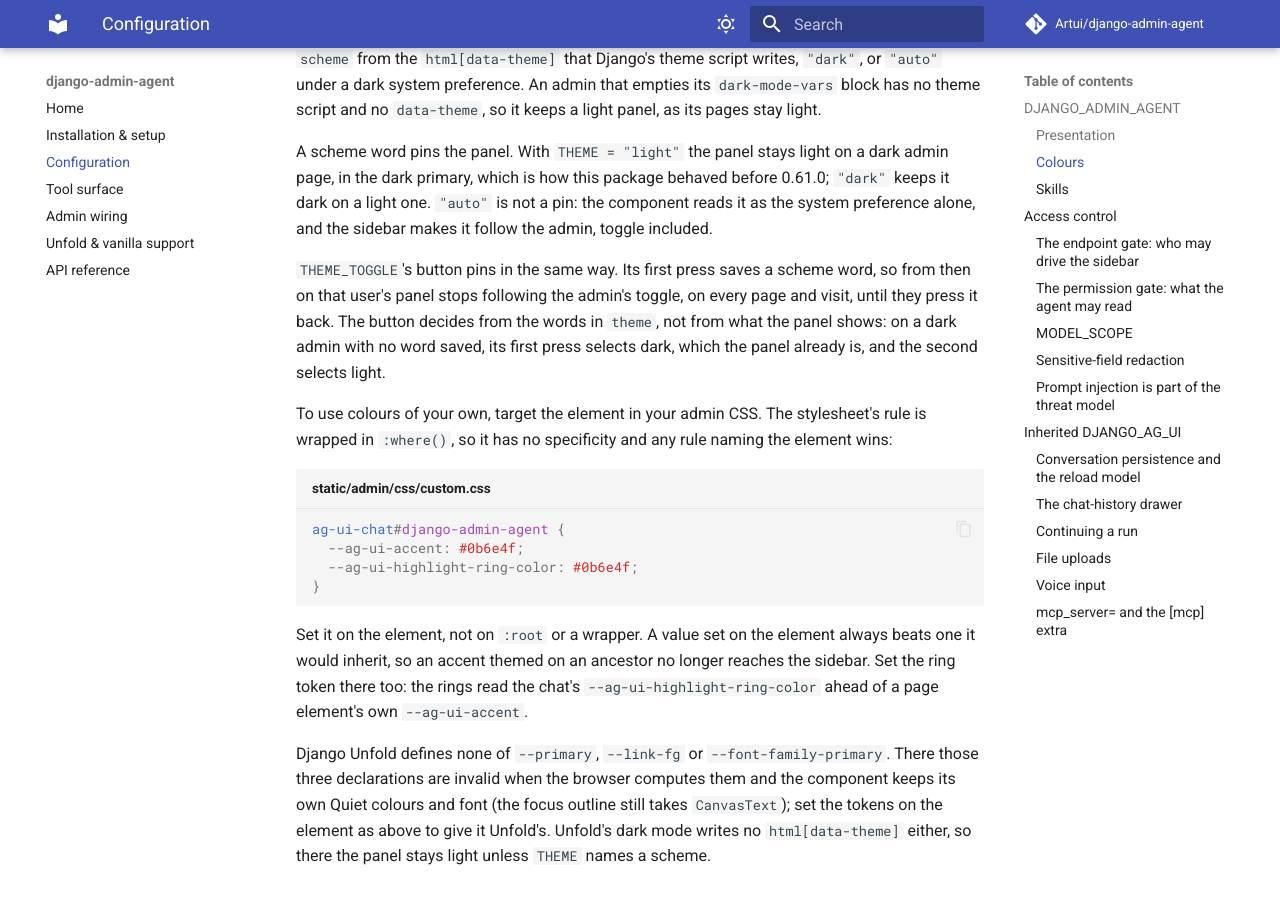
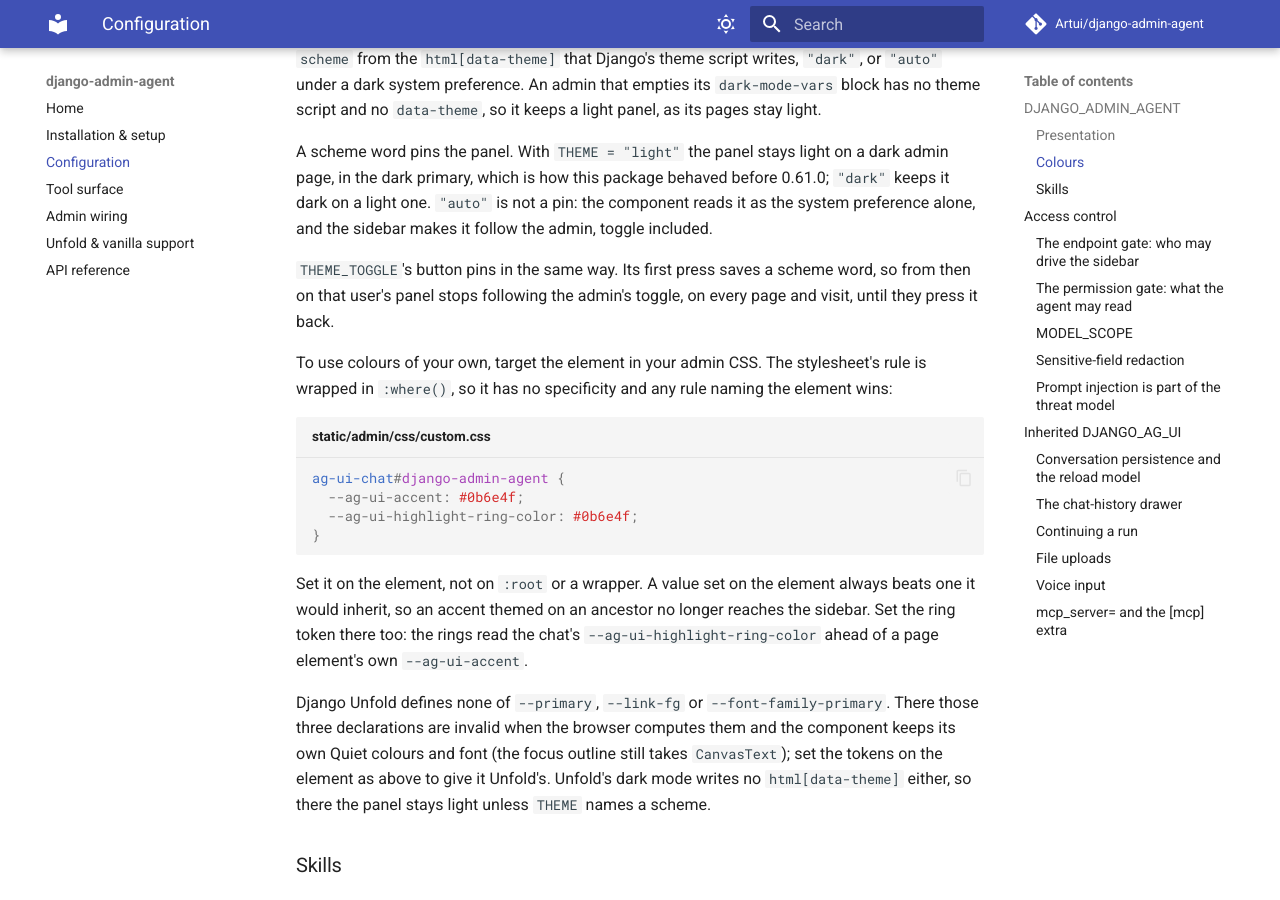
Before and after one commit to Artui/django-admin-agent, an MkDocs documentation site: the page built from docs/configuration.md, in a window 1280 px wide and 900 px high, scrolled down 4959 px. Built offline with MkDocs 1.6.1 and Material for MkDocs 9.7.7, drawn with Linux system fonts in a browser that asks for light colours; comment, search, counter and statistics services are not loaded.

Commit message:
Hold the header toggle's first press on a panel following a dark admin
On a dark admin with no scheme word saved, one press of the toggle should
give a light panel. Web component 0.47.0 picks the next scheme from the
theme attribute's words, so that press selects dark and nothing changes;
the test is a strict expected failure until the bundle that reads the
panel's shown scheme is vendored. The docs no longer describe the defect
as lasting behaviour.

Co-Authored-By: Claude Opus 5.5 <noreply@anthropic.com>

```diff
--- a/docs/configuration.md
+++ b/docs/configuration.md
@@ -122,10 +122,7 @@ it follow the admin, toggle included.
 
 `THEME_TOGGLE`'s button pins in the same way. Its first press saves a scheme
 word, so from then on that user's panel stops following the admin's toggle,
-on every page and visit, until they press it back. The button decides from the
-words in `theme`, not from what the panel shows: on a dark admin with no word
-saved, its first press selects dark, which the panel already is, and the
-second selects light.
+on every page and visit, until they press it back.
 
 To use colours of your own, target the element in your admin CSS. The
 stylesheet's rule is wrapped in `:where()`, so it has no specificity and any
```
Also changed, not shown: 1 other file.
